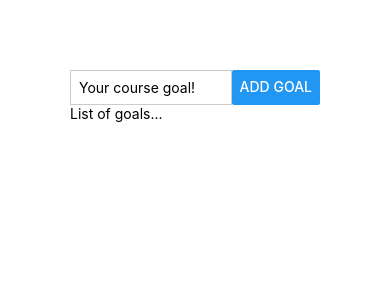
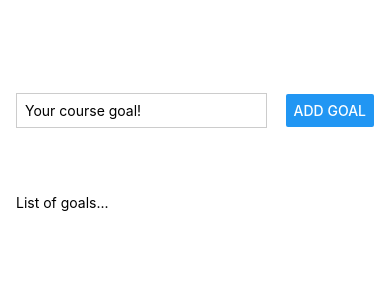
Before and after one commit to sooobee/study_ReactNative, a React Native app: screen / in a window 390 px wide. Shown: the top 300 px of the page. Built offline with nearby package versions, Linux system fonts and the light colour scheme.

Commit message:
21 레이아웃 개선하기

```diff
--- a/App.js
+++ b/App.js
@@ -5,27 +5,44 @@
   return (
     <View style ={styles.appContainer}>
       <View style={styles.inputContainer}>
-        <TextInput style = {styles.TextInput} placeholder = "Your course goal!"/>
-        <Button title = "Add Goal"/>
-     </View>
-    <View>
-      <Text>List of goals...</Text>
+          <TextInput style = {styles.TextInput} placeholder = "Your course goal!"/>
+          <Button title = "Add Goal"/>
+      </View>
+
+      <View style = {styles.goalsContainer}>
+        <Text>List of goals...</Text>
+      </View>
     </View>
-  </View>
   );
 }
 
 const styles = StyleSheet.create({
+  // 전체 뷰
   appContainer: {
-    padding: 70,
+    flex: 1,
+    padding: 50,
+    paddingHorizontal: 16
   },
+
+  // textInput과 button을 묶는 뷰
   inputContainer: {
+    flex: 1, // 모든 공간 차지
     flexDirection: 'row',
-    justifyContent: 'space-between'
+    justifyContent: 'space-between',
+    alignItems: 'center',
+    marginBottom: 24,
+    borderBottomColor: '#cccccc',
+    borderBottonWidth: 3,
   },
+
+  // 인풋 뷰
   TextInput: {
     borderWidth: 1,
     borderColor: '#cccccc',
-    width: '80%',
-    padding: 8}
+    width: '70%',
+    padding: 8
+  },
+  goalsContainer: {
+    flex: 5
+  }
 })
```
